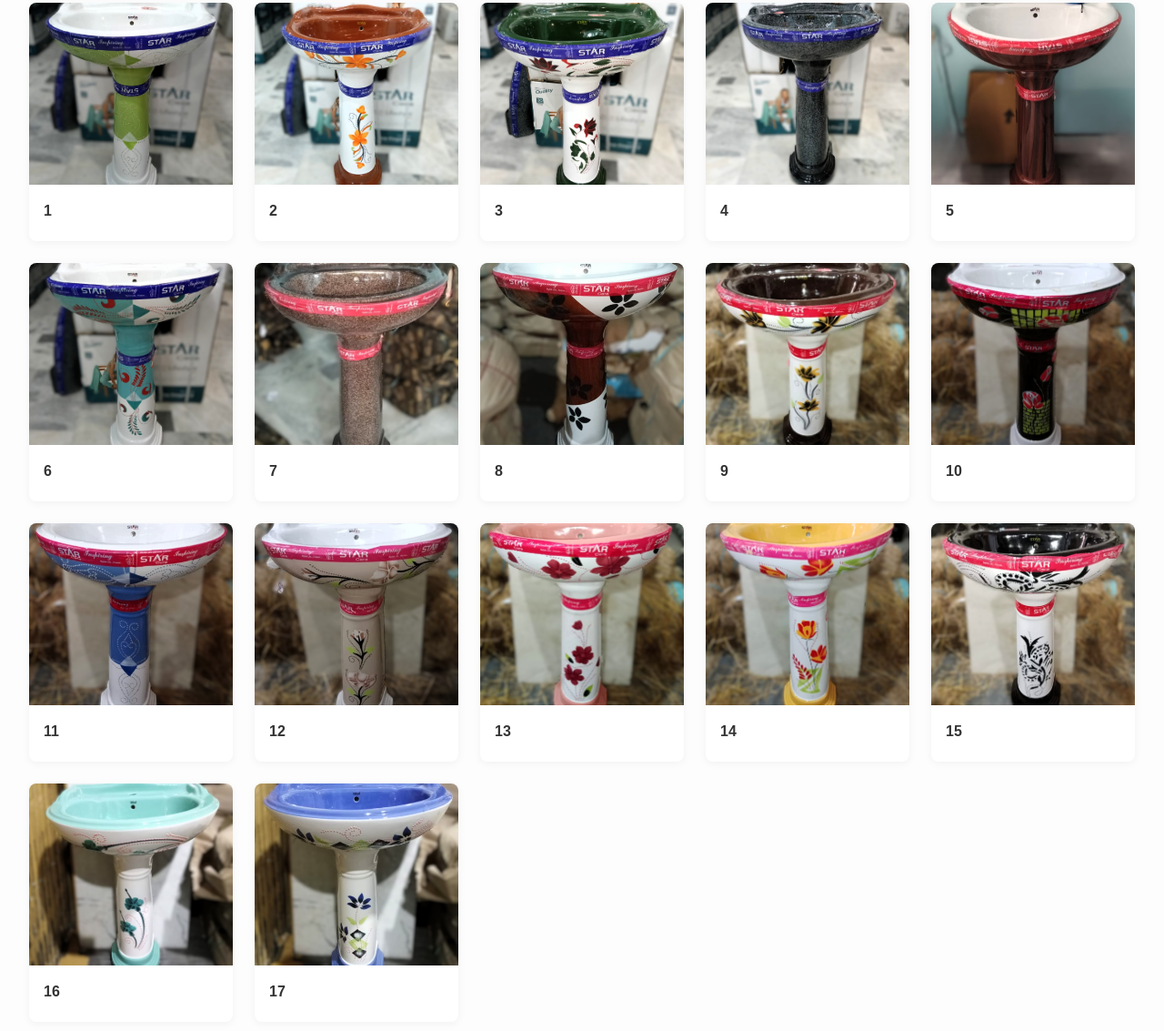
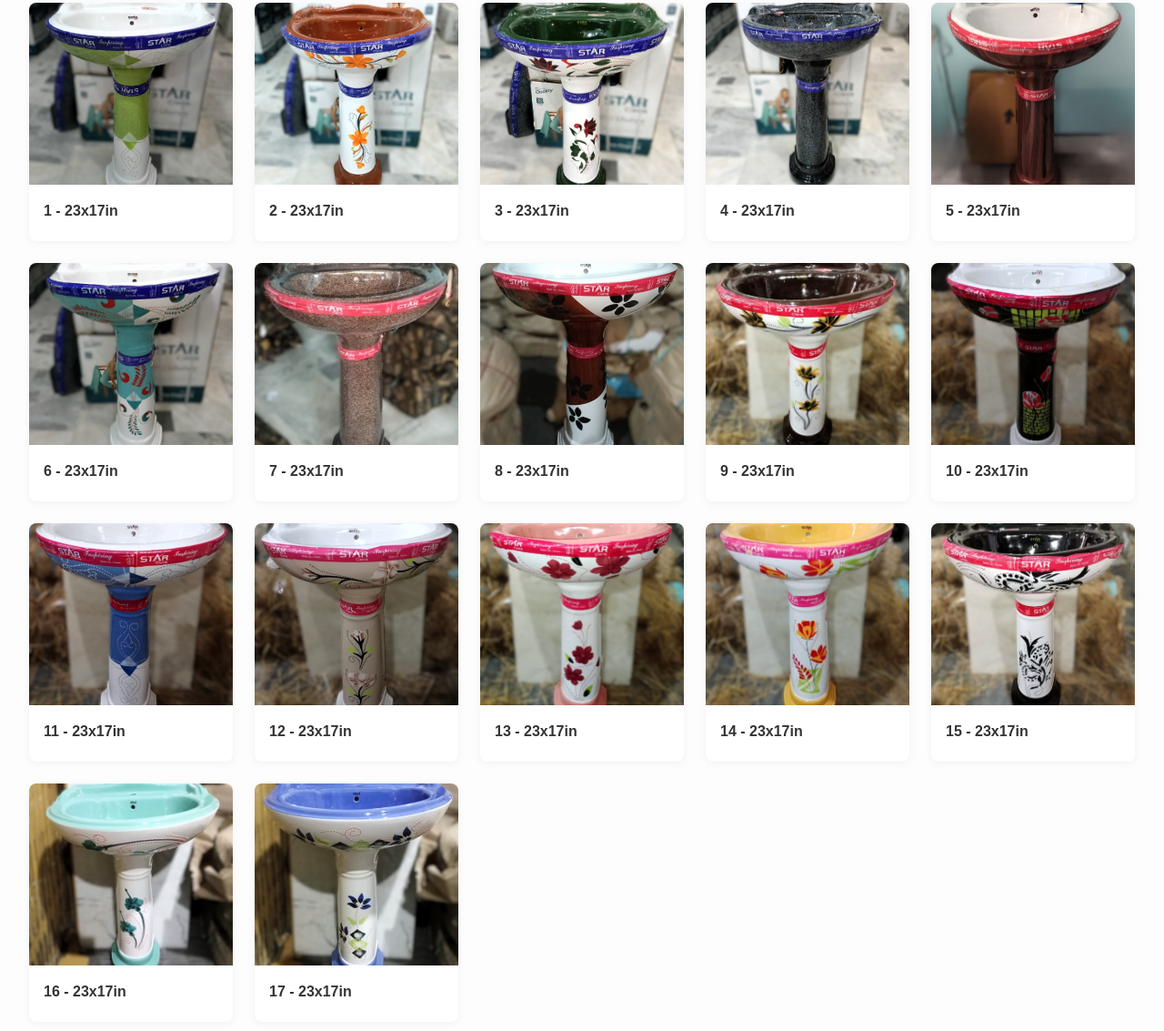
Before and after one commit to deku-yash/GSH, a plain HTML site: page vitrosa.html in a window 1280 px wide. Shown: the part 123-1256 px from the top of the page at 91% size. Drawn offline with Linux system fonts and the light colour scheme.

Commit message:
Update vitrosa.html

```diff
--- a/vitrosa.html
+++ b/vitrosa.html
@@ -13,138 +13,138 @@
   </div>
 
     <div class="gallery" id="tiles">
-      <div class="product" onclick="openOverlay('Vitrosa Set/1.jpg', '1', 'INFORMATION HERE')">
+      <div class="product" onclick="openOverlay('Vitrosa Set/1.jpg', '1 23x17in', 'INFORMATION HERE')">
           <img src="Vitrosa Set/1.jpg" alt="1" />
             <div class="info">
-                <h3>1</h3>
+                <h3>1 - 23x17in</h3>
 <!--                 <p>INFORMATION HERE</p> -->
             </div>
         </div>
 
-        <div class="product" onclick="openOverlay('Vitrosa Set/2.jpg', '2', 'INFORMATION HERE')">
+        <div class="product" onclick="openOverlay('Vitrosa Set/2.jpg', '2 - 23x17in', 'INFORMATION HERE')">
           <img src="Vitrosa Set/2.jpg" alt="2" />
             <div class="info">
-                <h3>2</h3>
+                <h3>2 - 23x17in</h3>
 <!--                 <p>INFORMATION HERE</p> -->
             </div>
         </div>
 
-        <div class="product" onclick="openOverlay('Vitrosa Set/3.jpg', '3', 'INFORMATION HERE')">
+        <div class="product" onclick="openOverlay('Vitrosa Set/3.jpg', '3 - 23x17in', 'INFORMATION HERE')">
           <img src="Vitrosa Set/3.jpg" alt="3" />
             <div class="info">
-                <h3>3</h3>
+                <h3>3 - 23x17in</h3>
 <!--                 <p>INFORMATION HERE</p> -->
             </div>
         </div>
 
-        <div class="product" onclick="openOverlay('Vitrosa Set/4.jpg', '4', 'INFORMATION HERE')">
+        <div class="product" onclick="openOverlay('Vitrosa Set/4.jpg', '4 - 23x17in', 'INFORMATION HERE')">
           <img src="Vitrosa Set/4.jpg" alt="4" />
             <div class="info">
-                <h3>4</h3>
+                <h3>4 - 23x17in</h3>
 <!--                 <p>INFORMATION HERE</p> -->
             </div>
         </div>
 
-        <div class="product" onclick="openOverlay('Vitrosa Set/5.jpg', '5', 'INFORMATION HERE')">
+        <div class="product" onclick="openOverlay('Vitrosa Set/5.jpg', '5 - 23x17in', 'INFORMATION HERE')">
           <img src="Vitrosa Set/5.jpg" alt="5" />
             <div class="info">
-                <h3>5</h3>
+                <h3>5 - 23x17in</h3>
 <!--                 <p>INFORMATION HERE</p> -->
             </div>
         </div>
 
-        <div class="product" onclick="openOverlay('Vitrosa Set/6.jpg', '6', 'INFORMATION HERE')">
+        <div class="product" onclick="openOverlay('Vitrosa Set/6.jpg', '6 - 23x17in', 'INFORMATION HERE')">
           <img src="Vitrosa Set/6.jpg" alt="6" />
             <div class="info">
-                <h3>6</h3>
+                <h3>6 - 23x17in</h3>
 <!--                 <p>INFORMATION HERE</p> -->
             </div>
         </div>
 
-        <div class="product" onclick="openOverlay('Vitrosa Set/7.jpg', '7', 'INFORMATION HERE')">
+        <div class="product" onclick="openOverlay('Vitrosa Set/7.jpg', '7 - 23x17in', 'INFORMATION HERE')">
           <img src="Vitrosa Set/7.jpg" alt="7" />
             <div class="info">
-                <h3>7</h3>
+                <h3>7 - 23x17in</h3>
 <!--                 <p>INFORMATION HERE</p> -->
             </div>
         </div>
 
-        <div class="product" onclick="openOverlay('Vitrosa Set/8.jpg', '8', 'INFORMATION HERE')">
+        <div class="product" onclick="openOverlay('Vitrosa Set/8.jpg', '8 - 23x17in', 'INFORMATION HERE')">
           <img src="Vitrosa Set/8.jpg" alt="8" />
             <div class="info">
-                <h3>8</h3>
+                <h3>8 - 23x17in</h3>
 <!--                 <p>INFORMATION HERE</p> -->
             </div>
         </div>
 
-        <div class="product" onclick="openOverlay('Vitrosa Set/9.jpg', '9', 'INFORMATION HERE')">
+        <div class="product" onclick="openOverlay('Vitrosa Set/9.jpg', '9 - 23x17in', 'INFORMATION HERE')">
           <img src="Vitrosa Set/9.jpg" alt="9" />
             <div class="info">
-                <h3>9</h3>
+                <h3>9 - 23x17in</h3>
 <!--                 <p>INFORMATION HERE</p> -->
             </div>
         </div>
 
-        <div class="product" onclick="openOverlay('Vitrosa Set/10.jpg', '10', 'INFORMATION HERE')">
+        <div class="product" onclick="openOverlay('Vitrosa Set/10.jpg', '10 - 23x17in', 'INFORMATION HERE')">
           <img src="Vitrosa Set/10.jpg" alt="10" />
             <div class="info">
-                <h3>10</h3>
+                <h3>10 - 23x17in</h3>
 <!--                 <p>INFORMATION HERE</p> -->
             </div>
         </div>
 
-        <div class="product" onclick="openOverlay('Vitrosa Set/11.jpg', '11', 'INFORMATION HERE')">
+        <div class="product" onclick="openOverlay('Vitrosa Set/11.jpg', '11 - 23x17in', 'INFORMATION HERE')">
           <img src="Vitrosa Set/11.jpg" alt="11" />
             <div class="info">
-                <h3>11</h3>
+                <h3>11 - 23x17in</h3>
 <!--                 <p>INFORMATION HERE</p> -->
             </div>
         </div>
 
-        <div class="product" onclick="openOverlay('Vitrosa Set/12.jpg', '12', 'INFORMATION HERE')">
+        <div class="product" onclick="openOverlay('Vitrosa Set/12.jpg', '12 - 23x17in', 'INFORMATION HERE')">
           <img src="Vitrosa Set/12.jpg" alt="12" />
             <div class="info">
-                <h3>12</h3>
+                <h3>12 - 23x17in</h3>
 <!--                 <p>INFORMATION HERE</p> -->
             </div>
         </div>
 
-        <div class="product" onclick="openOverlay('Vitrosa Set/13.jpg', '13', 'INFORMATION HERE')">
+        <div class="product" onclick="openOverlay('Vitrosa Set/13.jpg', '13 - 23x17in', 'INFORMATION HERE')">
           <img src="Vitrosa Set/13.jpg" alt="13" />
             <div class="info">
-                <h3>13</h3>
+                <h3>13 - 23x17in</h3>
 <!--                 <p>INFORMATION HERE</p> -->
             </div>
         </div>
 
-        <div class="product" onclick="openOverlay('Vitrosa Set/14.jpg', '14', 'INFORMATION HERE')">
+        <div class="product" onclick="openOverlay('Vitrosa Set/14.jpg', '14 - 23x17in', 'INFORMATION HERE')">
           <img src="Vitrosa Set/14.jpg" alt="14" />
             <div class="info">
-                <h3>14</h3>
+                <h3>14 - 23x17in</h3>
 <!--                 <p>INFORMATION HERE</p> -->
             </div>
         </div>
 
-        <div class="product" onclick="openOverlay('Vitrosa Set/15.jpg', '15', 'INFORMATION HERE')">
+        <div class="product" onclick="openOverlay('Vitrosa Set/15.jpg', '15 - 23x17in', 'INFORMATION HERE')">
           <img src="Vitrosa Set/15.jpg" alt="15" />
             <div class="info">
-                <h3>15</h3>
+                <h3>15 - 23x17in</h3>
 <!--                 <p>INFORMATION HERE</p> -->
             </div>
         </div>
 
-        <div class="product" onclick="openOverlay('Vitrosa Set/16.jpg', '16', 'INFORMATION HERE')">
+        <div class="product" onclick="openOverlay('Vitrosa Set/16.jpg', '16 - 23x17in', 'INFORMATION HERE')">
           <img src="Vitrosa Set/16.jpg" alt="16" />
             <div class="info">
-                <h3>16</h3>
+                <h3>16 - 23x17in</h3>
 <!--                 <p>INFORMATION HERE</p> -->
             </div>
         </div>
 
-        <div class="product" onclick="openOverlay('Vitrosa Set/17.jpg', '17', 'INFORMATION HERE')">
+        <div class="product" onclick="openOverlay('Vitrosa Set/17.jpg', '17 - 23x17in', 'INFORMATION HERE')">
           <img src="Vitrosa Set/17.jpg" alt="17" />
             <div class="info">
-                <h3>17</h3>
+                <h3>17 - 23x17in</h3>
 <!--                 <p>INFORMATION HERE</p> -->
             </div>
         </div>
```
